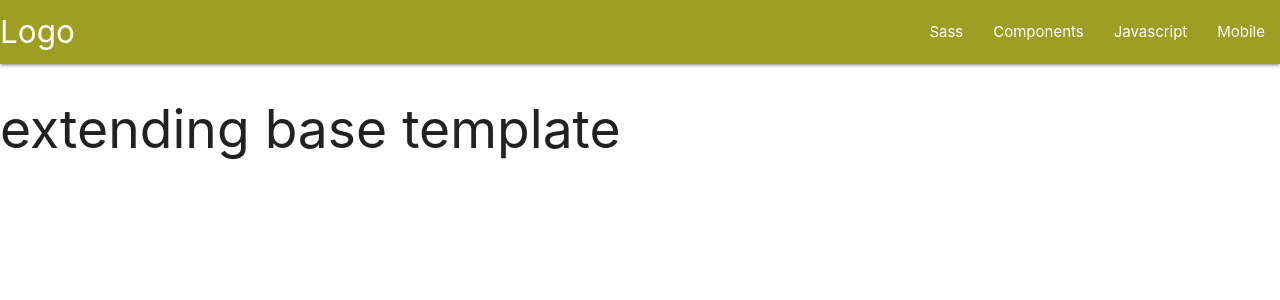
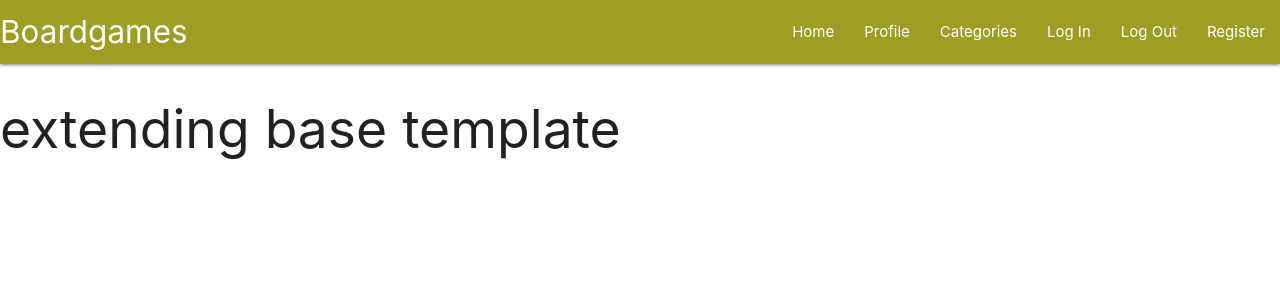
Before and after one commit to Code-Institute-Submissions/Tess2019-myReviewSite, a Flask app: page / in a window 1280 px wide. Shown: the top 300 px of the page. Run offline with Flask 2, Linux system fonts and the light colour scheme; data that the repository does not hold is empty; some libraries are stand-ins or nearby versions.

Commit message:
added materialize collapsble sidenav

```diff
--- a/app.py
+++ b/app.py
@@ -3,6 +3,7 @@ from flask import(
     Flask, flash, render_template,
     redirect, request, session, url_for)
 from flask_pymongo import PyMongo
+from werkzeug.security import generate_password_hash, check_password_hash
 from bson.objectid import ObjectId
 if os.path.exists("env.py"):
     import  env
@@ -24,6 +25,10 @@ def get_boardgames():
     boardgames = mongo.db.boardgames.find()
     return render_template("boardgames.html", boardgames=boardgames)
 
+@app.route("/register", methods=["GET", "POST"])
+def register():
+    return render_template("register.html")
+
 
 if __name__ == "__main__":
     app.run(host=os.environ.get("IP"),
--- a/static/js/script.js
+++ b/static/js/script.js
@@ -0,0 +1,3 @@
+$(document).ready(function(){
+    $(".sidenav").sidenav();
+  });
--- a/templates/base.html
+++ b/templates/base.html
@@ -16,23 +16,29 @@
         <!--top navbar-->
         <nav class= "nav-extended lime darken-3">
             <div class="nav-wrapper">
-            <a href="#!" class="brand-logo">Logo</a>
-            <a href="#" data-target="mobile-demo" class="sidenav-trigger"><i class="material-icons">menu</i></a>
+            <a href="{{ url_for('get_boardgames') }}" class="brand-logo">Boardgames</a> <!-- url_for render the main page-->
+            <a href="#" data-target="mobile-demo" class="sidenav-trigger"><i class="fas fa-bars"></i></a>
             <ul class="right hide-on-med-and-down">
-                <li><a href="sass.html">Sass</a></li>
-                <li><a href="badges.html">Components</a></li>
-                <li><a href="collapsible.html">Javascript</a></li>
-                <li><a href="mobile.html">Mobile</a></li>
+                <!--link all to its specific extend file-->
+                <li><a href="{{ url_for('get_boardgames') }}">Home</a></li>
+                <li><a href="#">Profile</a></li>
+                <li><a href="#">Categories</a></li>
+                <li><a href="#">Log In</a></li>
+                <li><a href="#">Log Out</a></li>
+                <li><a href="#">Register</a></li>
             </ul>
             </div>
         </nav>
 
         <!--mobile sidenav-->
+        <!--for the mobile collapsible menu, paste in jquery in script.js  -->
         <ul class="sidenav" id="mobile-demo">
-            <li><a href="sass.html">Sass</a></li>
-            <li><a href="badges.html">Components</a></li>
-            <li><a href="collapsible.html">Javascript</a></li>
-            <li><a href="mobile.html">Mobile</a></li>
+                <li><a href="{{ url_for('get_boardgames') }}">Home</a></li>
+                <li><a href="#">Profile</a></li>
+                <li><a href="#">Categories</a></li>
+                <li><a href="#">Log in</a></li>
+                <li><a href="#">Log Out</a></li>
+                <li><a href="#">Register</a></li>
         </ul>
     </header>
 
```
Also changed, not shown: templates/register.html (added).
